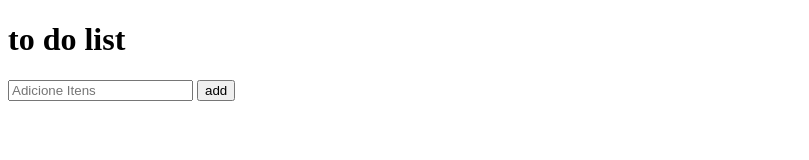
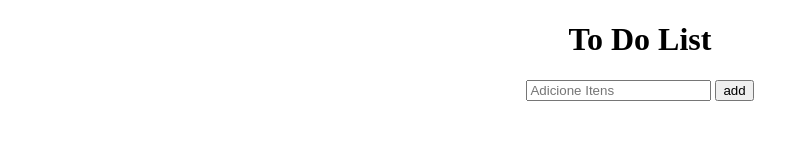
Before and after one commit to pcamelofreitas/todolist, a plain HTML site: page index.html in a window 1280 px wide. Shown: the whole page, without its empty margins (0-809 px from the left). Drawn offline with Linux system fonts and the light colour scheme.

Commit message:
Update style.css

```diff
--- a/style.css
+++ b/style.css
@@ -1,3 +1,13 @@
+body{
+    text-align: center;
+}
 .done{
     text-decoration: line-through;
 }
+
+h1{
+    text-transform: capitalize;
+}
+ul{
+    list-style-type: none;
+}
```
